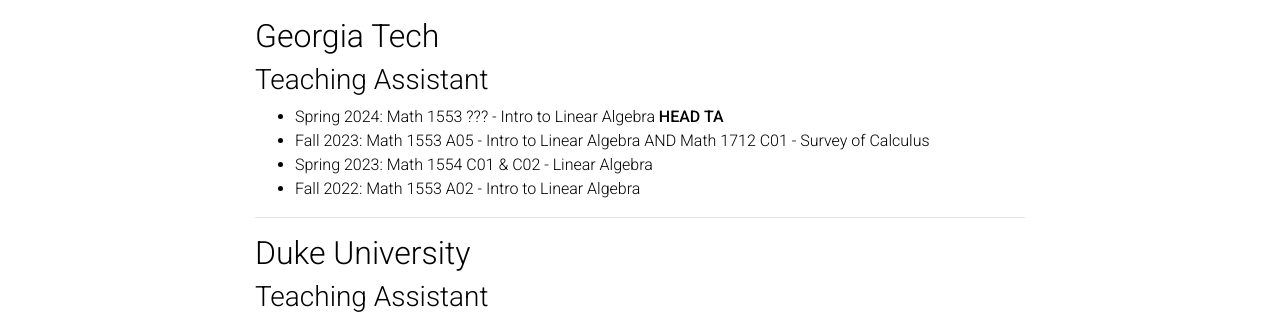
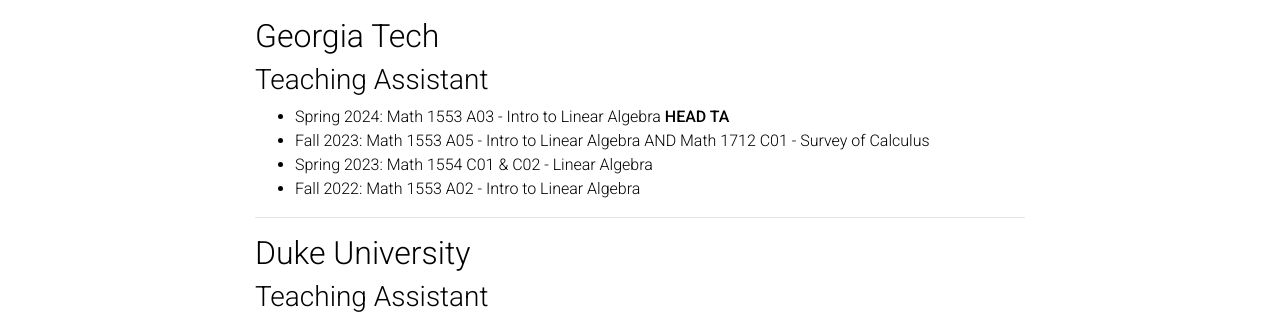
Before and after one commit to danielyhwang/danielyhwang.github.io, a Jekyll site: the page built from _pages/teaching.md, in a window 1280 px wide. Shown: the part 197-511 px from the top of the page. Built offline with Jekyll 4.4.1, drawn with Linux system fonts in a browser that asks for light colours; comment, search, counter and statistics services are not loaded; a style sheet for code colours, icons or effects is not loaded.

Commit message:
teaching update

```diff
--- a/_pages/teaching.md
+++ b/_pages/teaching.md
@@ -12,7 +12,7 @@
 ## Georgia Tech
 
 ### Teaching Assistant
-- Spring 2024: Math 1553 ??? - Intro to Linear Algebra **HEAD TA**
+- Spring 2024: Math 1553 A03 - Intro to Linear Algebra **HEAD TA**
 - Fall 2023: Math 1553 A05 - Intro to Linear Algebra AND Math 1712 C01 - Survey of Calculus
 - Spring 2023: Math 1554 C01 & C02 - Linear Algebra
 - Fall 2022: Math 1553 A02 - Intro to Linear Algebra
@@ -29,4 +29,4 @@
 
 ## Teaching Awards
 - Thank a Teacher Award in Fall 2022, Center of Teaching and Learning, Georgia Tech
-- [Rebecca DeNardis Memorial Award](https://www.cs.duke.edu/news/articles/4144) for Undergraduate Teaching 2022, Duke University, Department of Computer Science
+- [Rebecca DeNardis Memorial Award](https://cs.duke.edu/news/undergraduate-awards-2022) for Undergraduate Teaching 2022, Duke University, Department of Computer Science
```
